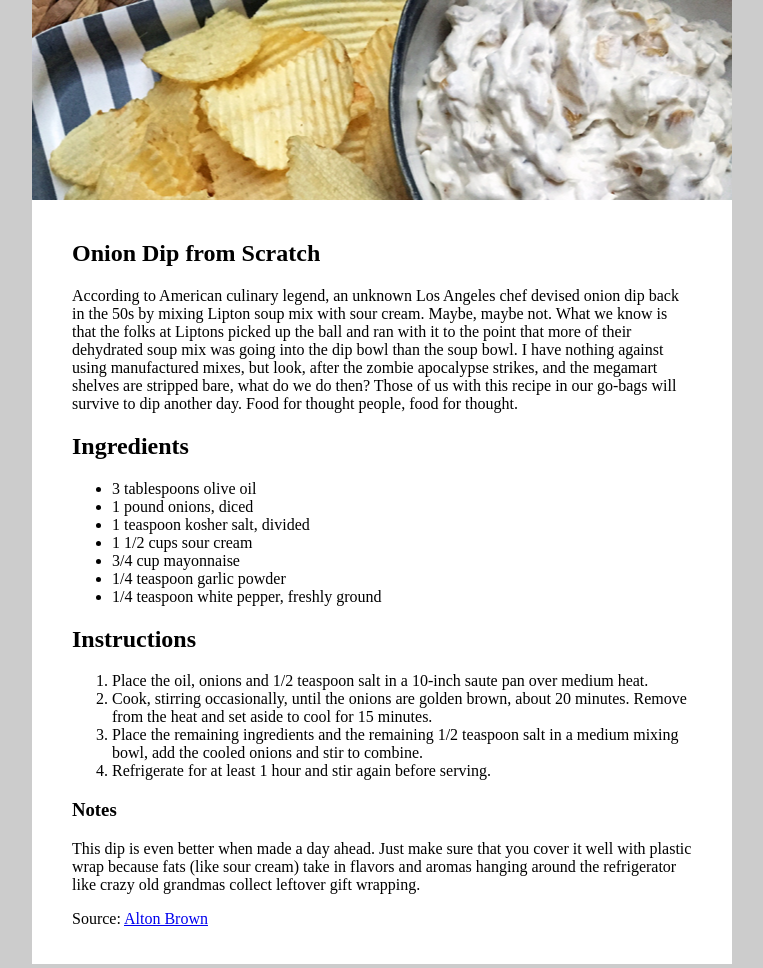
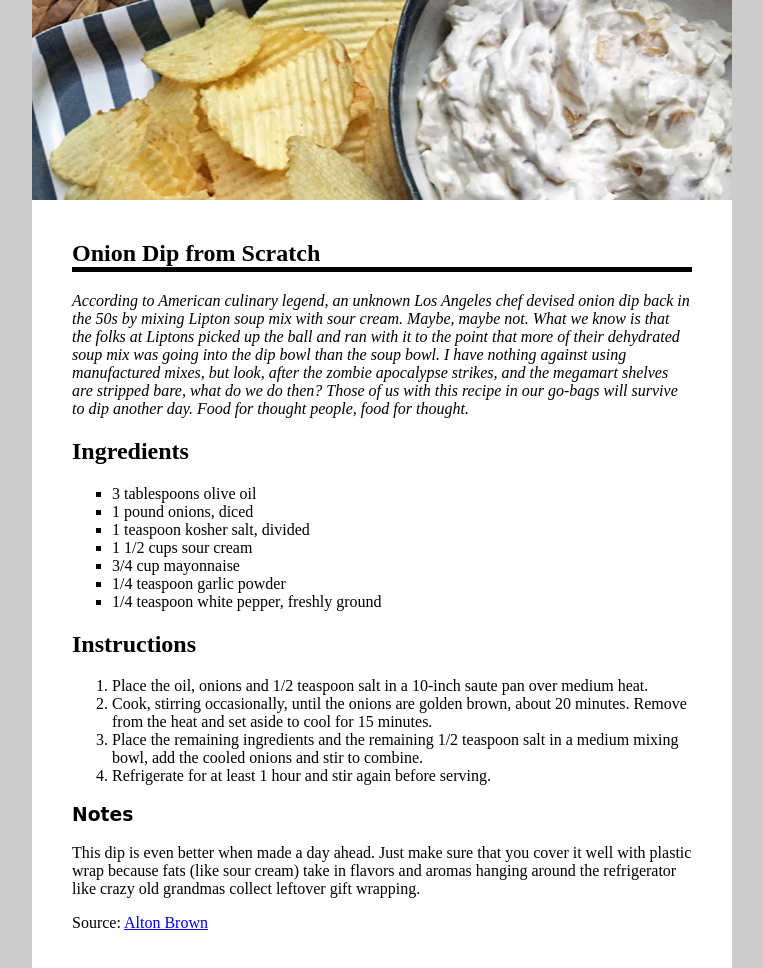
Before and after one commit to nickbunton/mi349fs15, a plain HTML site: page week3/week3.html in a window 1280 px wide. Shown: the whole page, without its empty margins (258-1021 px from the left). Drawn offline with Linux system fonts and the light colour scheme.

Commit message:
final week 3 css and html files
final week 3 css and html files

```diff
--- a/week3/week3.css
+++ b/week3/week3.css
@@ -14,3 +14,23 @@ body{
   padding: 20px 40px;
   background: #fff;
 }
+
+#ital{
+  font-style: italic;
+}
+
+ul{
+    list-style-type: square;
+}
+
+h2{
+  font: red serifs;
+}
+
+h1{
+  border-bottom: 5px solid black;
+}
+
+h3{
+  font-family:cursive;
+}
--- a/week3/week3.html
+++ b/week3/week3.html
@@ -10,7 +10,7 @@
 <article class="recipe" id="ab-onion-dip">
 <h1>Onion Dip from Scratch</h1>
 <!--<img src="alton-brown-onion-dip.jpg" alt="dip"/>-->
-<p>According to American culinary legend, an unknown Los Angeles chef devised onion dip back in the 50s by mixing Lipton soup mix with sour cream. Maybe, maybe not. What we know is that the folks at Liptons picked up the ball and ran with it to the point that more of their dehydrated soup mix was going into the dip bowl than the soup bowl. I have nothing against using manufactured mixes, but look, after the zombie apocalypse strikes, and the megamart shelves are stripped bare, what do we do then? Those of us with this recipe in our go-bags will survive to dip another day. Food for thought people, food for thought.</p>
+<p id="ital">According to American culinary legend, an unknown Los Angeles chef devised onion dip back in the 50s by mixing Lipton soup mix with sour cream. Maybe, maybe not. What we know is that the folks at Liptons picked up the ball and ran with it to the point that more of their dehydrated soup mix was going into the dip bowl than the soup bowl. I have nothing against using manufactured mixes, but look, after the zombie apocalypse strikes, and the megamart shelves are stripped bare, what do we do then? Those of us with this recipe in our go-bags will survive to dip another day. Food for thought people, food for thought.</p>
 
 <h2>Ingredients</h2>
 <ul>
@@ -35,7 +35,7 @@
 
 <p>This dip is even better when made a day ahead. Just make sure that you cover it well with plastic wrap because fats (like sour cream) take in flavors and aromas hanging around the refrigerator like crazy old grandmas collect leftover gift wrapping.</p>
 
-<p id="source">Source: <a href="http://altonbrown.com/onion-dip-recipe-from-scratch">Alton Brown</a></p>
+<p>Source: <a href="http://altonbrown.com/onion-dip-recipe-from-scratch">Alton Brown</a></p>
 </div>
 </body>
 </html>
```
